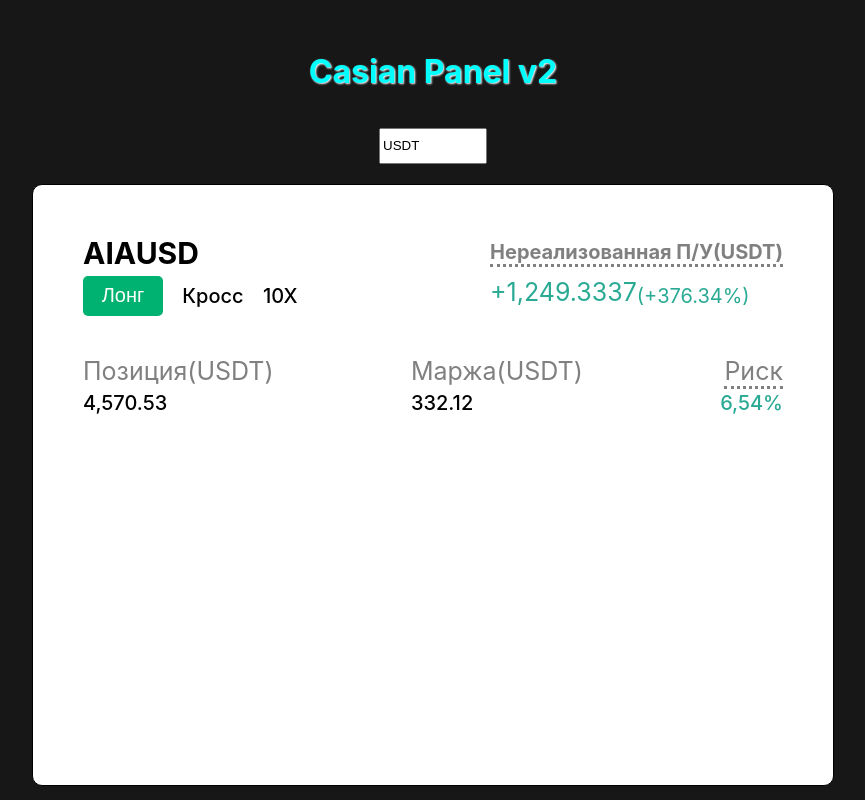
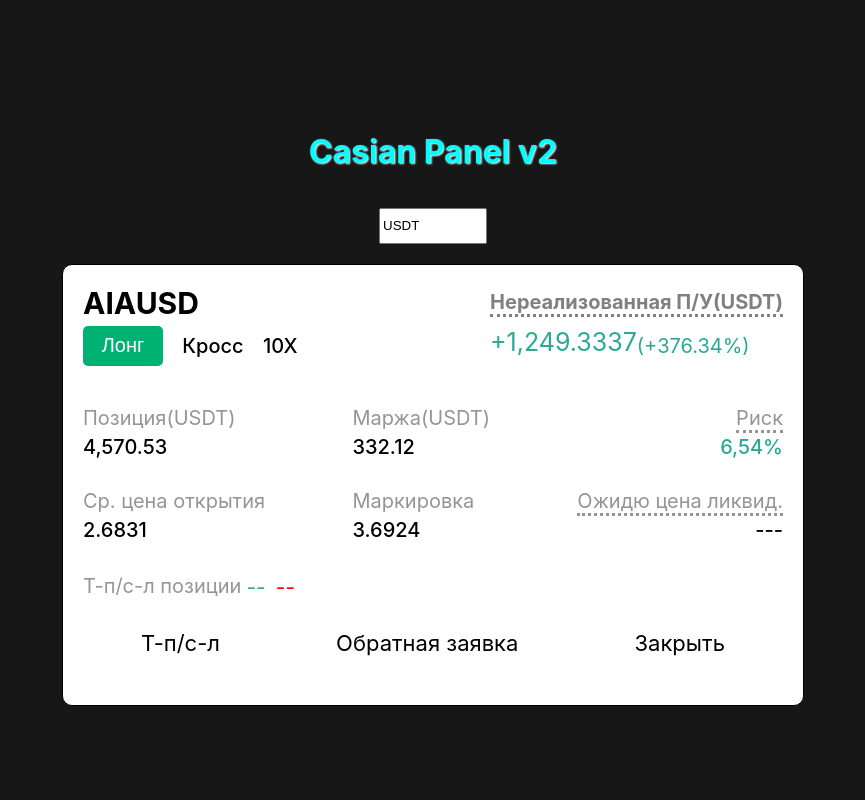
Before and after one commit to Cailycade15/kasian_panel_2, a React (Create React App) app: page / in a window 1280 px wide. Shown: the whole page, without its empty margins (207-1072 px from the left). Built offline with nearby package versions, Linux system fonts and the light colour scheme; the HTML template or start-up script is replaced by a standard one.

Commit message:
Finished code and start check bags

```diff
--- a/src/components/Input_Text/Input_Text.tsx
+++ b/src/components/Input_Text/Input_Text.tsx
@@ -4,8 +4,7 @@ type Props = {
     text: string,
     line?: boolean,
     sign_start?: string,
-    sign_end?: string
-
+    sign_end?: string,
 }
 
 const Input_Text = ({text, line, sign_start, sign_end}: Props) => {
--- a/src/components/Panel/PanelComponent.module.css
+++ b/src/components/Panel/PanelComponent.module.css
@@ -1,10 +1,10 @@
 .box{
     display: block;
     width: 700px;
-    height: 500px;
+    height: 400px;
     border: 1px solid black;
     border-radius: 10px;
-    padding: 50px;
+    padding: 20px;
     background-color: white;
 }
 
@@ -13,3 +13,33 @@
     height: 30px;
     margin-bottom: 20px;
 }
+
+.line{
+    display: flex;
+    align-items: center;
+    font-size: 21px;
+    margin-bottom: 30px;
+}
+
+.third_text{
+    font-size: 20px;
+    color: #959595;
+    margin-right: 5px;
+
+}
+
+.text_green{
+    color: #2AAA94;
+    margin-right: 10px;
+    margin-top: 3px;
+}
+.text_red{
+    color: red;
+    margin-top: 3px;
+}
+
+.last_line{
+    display: flex;
+    justify-content: space-around;
+    font-size: 22px;
+}
--- a/src/components/Panel/PanelComponent.tsx
+++ b/src/components/Panel/PanelComponent.tsx
@@ -2,6 +2,7 @@ import React, { useState } from 'react';
 import cl from "./PanelComponent.module.css";
 import First_Line from '../First_Line/First_Line';
 import Second_Line from '../Second_Line/Second_Line';
+import Input_Text from '../Input_Text/Input_Text';
 
 function PanelComponent() {
 
@@ -18,6 +19,19 @@ function PanelComponent() {
     <div className={cl.box}>
       <First_Line currency={cur} setCurrency={setCur}/>
       <Second_Line currency={cur} setCurrency={setCur}/>
+
+      <span className={cl.line}>
+        <span className={cl.third_text}> Т-п/c-л позиции          </span>
+        <span className={cl.text_green}> <Input_Text text="--"/>  </span>
+        <span className={cl.text_red}  > <Input_Text text="--"/>  </span>
+      </span>
+
+      <span className={cl.last_line}>
+        <span>Т-п/c-л</span>
+        <span>Обратная заявка</span>
+        <span>Закрыть</span>
+      </span>
+
     </div>
     </>
   );
--- a/src/components/Second_Line/Second_Line.module.css
+++ b/src/components/Second_Line/Second_Line.module.css
@@ -3,3 +3,13 @@
     justify-content: space-between;
     margin-bottom: 30px;
 }
+
+.column{
+    display: flex;
+    flex-direction: column;
+    gap: 30px;
+}
+
+.show_element {
+  flex: 1; /* каждый элемент занимает одинаковую долю */
+}
--- a/src/components/Second_Line/Second_Line.tsx
+++ b/src/components/Second_Line/Second_Line.tsx
@@ -13,13 +13,21 @@ const Second_Line = ({currency, setCurrency}: Props) => {
     return (
         <>
         <div className={cl.line}>
-            <Show_Element text="Позиция" value="4,570.53" cur={{currency, setCurrency}}/>
-            <Show_Element text="Маржа" value="332.12" cur={{currency, setCurrency}}/>
-            <Show_Element text="Риск" value="6,54%" line={true} color_value="#2AAA94" sign_end="%"/>
+            <div className={cl.column}>
+                <Show_Element text="Позиция" value="4,570.53" cur={{currency, setCurrency}}/>
+                <Show_Element text="Ср. цена открытия" value="2.6831"/>
+            </div>
+
+            <div className={cl.column}>
+                <Show_Element text="Маржа" value="332.12" cur={{currency, setCurrency}}/>
+                <Show_Element text="Маркировка" value="3.6924"/>
+            </div>
+
+            <div className={cl.column} style={{textAlign: "right"}}>
+                <Show_Element text="Риск" value="6,54%" line={true} color_value="#2AAA94" sign_end="%"/>
+                <Show_Element text="Ожидю цена ликвид." value="---" line={true}/>
+            </div>
         </div>
-
-
-
         </>
     );
 }
--- a/src/components/Show_Element/Show_Element.module.css
+++ b/src/components/Show_Element/Show_Element.module.css
@@ -4,9 +4,8 @@
 }
 
 .text{
-    font-size: 25px;
-    color: grey;
-    text-align: right;
+    font-size: 20px;
+    color: #959595;
     margin-bottom: 5px;
 }
 
--- a/src/components/Show_Element/Show_Element.tsx
+++ b/src/components/Show_Element/Show_Element.tsx
@@ -12,14 +12,15 @@ type Props = {
         currency: string,
         setCurrency: React.Dispatch<React.SetStateAction<string>>;
     }
+    className?: string;
 }
 
-const Show_Element = ({text, value, color_value, line, sign_end, cur}: Props) => {
+const Show_Element = ({text, value, color_value, line, sign_end, cur, className}: Props) => {
 
     const str = text + ( cur ? "(" + cur.currency + ")" : "");
 
     return (
-        <div className={cl.column}>
+        <div className={`${cl.column} ${className ? className : ''}`}>
             <div className={cl.text}>
                 <span style={{ borderBottom: line ? "dotted" : ""}}>
                     {str}
```
